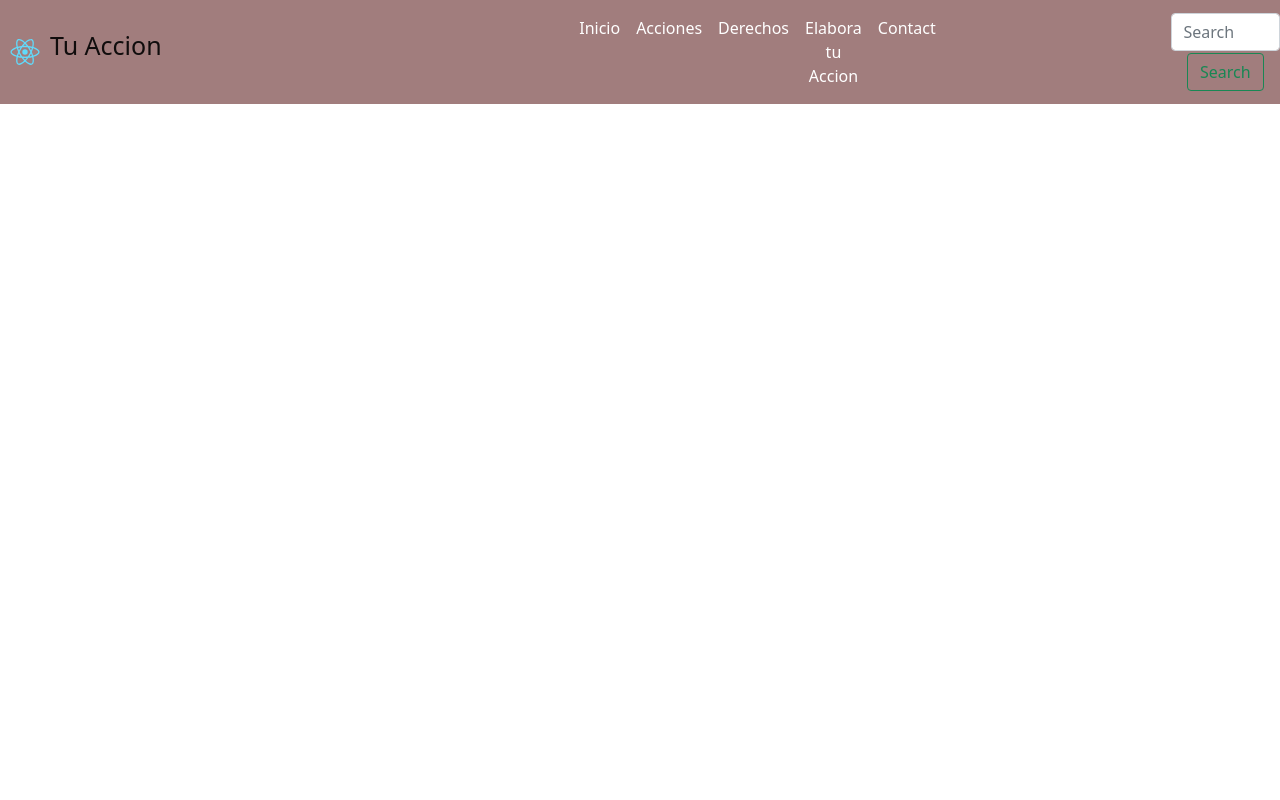
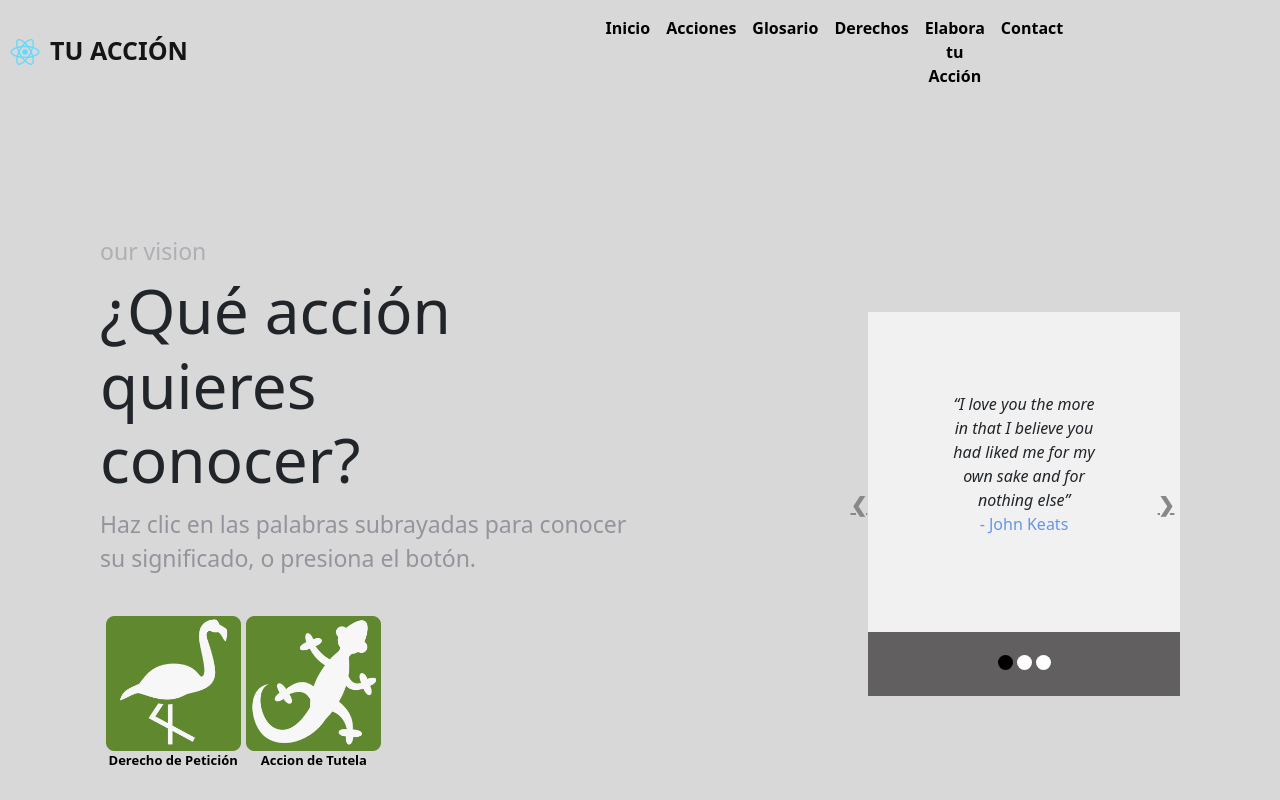
Before and after one commit to GAOV13/TuAccion, a React (Create React App) app: page /Acciones in a window 1280 px wide. Shown: the top 800 px of the page. Built offline with nearby package versions, Linux system fonts and the light colour scheme.

Commit message:
Subiendo Slider

```diff
--- a/src/App.js
+++ b/src/App.js
@@ -1,20 +1,30 @@
 import React, { Component } from 'react';
-import logo from './assets/img/logo.svg';
-import { Link, Router } from 'react-router-dom';
+import { Switch, Route } from 'react-router-dom';
 import './assets/css/App.css';
 import 'bootstrap/dist/css/bootstrap.min.css'
 
 //importaciones de componentes
 import NavBar from './components/navBar/navBar';
+import Accion from './components/Acciones/accion';
 
 class App extends Component {
   render () {
     return (
       <div className="App">
+        <head>
+          <meta name="viewport" content="width=device-width, user-scalable=no, initial-scale=1.0, maximun-scale=1.0, minimun-scale=1.0"/>
+          <title>Tu Acción</title>
+        </head>
         <body>
           <div>
-          <meta name="viewport" content="width=device-width, user-scalable=no, initial-scale=1.0, maximun-scale=1.0, minimun-scale=1.0"/>
+
           <NavBar></NavBar>
+
+          <Switch>
+            <Route path='/Acciones' exact>
+              <Accion></Accion>
+            </Route>
+          </Switch>
           </div>
         </body>
       </div>
--- /dev/null
+++ b/src/assets/css/accion.css
@@ -0,0 +1,89 @@
+@charset "utf-8";
+
+.accion_bg {
+	background-color: rgb(250, 250, 250);
+	overflow: hidden;
+}
+
+.accion_header {
+	background-color: rgb(216, 216, 216);
+	display: flex;
+	flex-wrap: nowrap;
+	flex-direction: row;
+	width: 100%;
+	min-height: 100vh;
+	position: relative;
+	justify-content: space-between;
+	align-items: center;
+}
+
+.accion_header_col{
+	padding: 100px;
+}
+
+.accion_info{
+	background-color: rgb(216, 216, 216);
+	width: 60%;
+	/* padding: 255px; */
+	display: flex;
+	flex-direction: column;
+}
+
+.accion_palabras{
+	text-align: left;
+}
+
+.accion_palabras h1{
+	font-size: 62px;
+}
+
+.accion_palabras p{
+	margin: 10px 0 40px;
+	font-size: 23px;
+	color: rgb(149, 147, 156);
+}
+
+.accion_palabras h2{
+	font-size: 23px;
+	color: rgba(149, 147, 156, 0.60);
+}
+
+.accion_boton_container {
+	background-color: rgb(216, 216, 216);
+	display: flex;
+	flex-wrap: nowrap;
+	flex-direction: row;
+	justify-content: stretch;
+}
+
+.aBoton_info {
+	color: rgb(0, 0, 0);
+	text-decoration: none;
+	text-align: center;
+	font-weight: bold;
+	font-size: 13px;
+	padding: 0 0 0 1%;
+}
+
+.aBoton_info:hover {
+	color: #3be5b2;
+	transition: 1s;
+}
+.aBoton_info img {
+	opacity: 0.8;
+	cursor: pointer;
+}
+
+.aBoton_img {
+	width: 135px;
+	height: 135px;
+}
+
+.accion_img {
+	background-color: rgb(216, 216, 216);
+	width: 40%;
+}
+
+.temp {
+	position: relative;
+}
--- a/src/assets/css/navBar.css
+++ b/src/assets/css/navBar.css
@@ -1,11 +1,12 @@
 .fondo {
-    background-color: #a17d7d;
+  background-color: rgb(216, 216, 216);
   overflow: hidden;
 }
 
 .links {
-    color: white;
+  color: rgb(0, 0, 0);
   text-decoration: none;
+  font-weight: bold;
   transition: all 0.4s;
 }
 
@@ -16,25 +17,6 @@
   transition: 0.4s;
 }
 
-/*.boton1 {
-    border-radius: 50px;
-    background-color: white;
-    color: black;
-    font-size: 20px;
-    margin-left: -40%;
-    cursor: pointer;
-    width: 150%;
-    border: 3px solid #72bb53;
-    transition: all 0.3s;
-    padding-bottom: 3px;
-    padding-top: 3px;
-}
-
-.boton1:hover {
-    background-color: #3be5b2;
-    color: white;
-}*/
-
 .imagenT {
   margin-left: -450%;
 }
--- /dev/null
+++ b/src/assets/css/slider.css
@@ -0,0 +1,82 @@
+/* Esto es una temporal */
+
+@charset "utf-8";
+
+/* Slideshow container */
+.slideshow-container {
+  background: #f3f3f3f1;
+}
+
+/* Slides */
+.mySlides {
+  display: none;
+  max-width: 100%;
+  padding: 80px;
+  text-align: center;
+}
+
+.mySlidesB {
+  display: block;
+  max-width: 100%;
+  padding: 80px;
+  text-align: center;
+}
+
+/* Next & previous buttons */
+.prev, .next {
+  cursor: pointer;
+  position: absolute;
+  top: 50%;
+  right: 31%;
+  width: auto;
+  margin-top: -30px;
+  padding: 16px;
+  color: #888;
+  font-weight: bold;
+  font-size: 20px;
+  border-radius: 0 3px 3px 0;
+  user-select: none;
+}
+
+/* Position the "next button" to the right */
+.next {
+  position: absolute;
+  right: 7%;
+  border-radius: 3px 0 0 3px;
+}
+
+/* On hover, add a black background color with a little bit see-through */
+.prev:hover, .next:hover {
+  background-color: rgba(0,0,0,0.8);
+  color: white;
+}
+
+/* The dot/bullet/indicator container */
+.dot-container {
+  text-align: center;
+  padding: 20px;
+  background: rgb(97, 95, 95);
+}
+
+/* The dots/bullets/indicators */
+.dot {
+  cursor: pointer;
+  height: 15px;
+  width: 15px;
+  margin: 0 2px;
+  background-color: rgb(255, 255, 255);
+  border-radius: 50%;
+  display: inline-block;
+  transition: background-color 0.6s ease;
+}
+
+/* Add a background color to the active dot/circle */
+.active, .dot:hover {
+  background-color: #000000;
+}
+
+/* Add an italic font style to all quotes */
+q {font-style: italic;}
+
+/* Add a blue color to the author */
+.author {color: cornflowerblue;}
--- /dev/null
+++ b/src/components/Acciones/accion.js
@@ -0,0 +1,53 @@
+// Esta es de prueva temporar
+import React, { Component } from "react";
+import AccionBoton from "./extras/accionBoton";
+import Ave from "../../assets/img/Ave.png";
+import Anfibio from "../../assets/img/Anfibio.png";
+import Slider from "./extras/slider";
+
+class Accion extends Component{
+	render (){
+		return (
+			<div className='accion_bg'>
+				<section className='accion_header'>
+					<div className='accion_header_col accion_info'>
+						<div className='accion_palabras'>
+							<h2>our vision</h2>
+							<h1>¿Qué acción quieres<br/>conocer?</h1>
+							<p>
+								Haz clic en las palabras subrayadas para conocer<br/>su significado, o presiona el botón.
+							</p>
+						</div>
+						<div className='accion_boton_container'>
+							<AccionBoton nombre="Derecho de Petición" direccion="/Acciones/derecho-de-peticion" imagen={Ave}></AccionBoton>
+							<AccionBoton nombre="Accion de Tutela" direccion="/Acciones/accion-de-tutela" imagen={Anfibio}></AccionBoton>
+						</div>
+					</div>
+					<div className='accion_header_col accion_img'>
+            <Slider onIdSelect={this.updateId} id={this.state.id}></Slider>
+					</div>
+				</section>
+				<section className='temp'>
+					<h1>Hola Compañeros</h1>
+				</section>
+			</div>
+		);
+	}
+
+  constructor(props){
+    super(props);
+    this.state = { id: 1 };
+    this.updateId = this.updateId.bind(this);
+  }
+
+  componentWillUnmount(){
+    this.setState( { } )
+	}
+
+  updateId(n){
+    this.setState( { id: n } );
+  }
+
+}
+
+export default Accion;
--- /dev/null
+++ b/src/components/Acciones/extras/accionBoton.js
@@ -0,0 +1,26 @@
+import React, { Component } from "react";
+import { Link } from 'react-router-dom';
+import '../../../assets/css/accion.css';
+
+class AccionBoton extends Component {
+  render () {
+    return (
+			<Link className='aBoton_info' to={this.props.direccion}>
+				<img className='aBoton_img' src={this.props.imagen}></img><br/>
+				{this.props.nombre}
+			</Link>
+    );
+  }
+
+	constructor(props){
+		super(props)
+	}
+
+	componentDidMount() {
+	}
+
+	componentWillUnmount(){
+	}
+}
+
+export default AccionBoton;
--- /dev/null
+++ b/src/components/Acciones/extras/slider.js
@@ -0,0 +1,82 @@
+import { Component } from "react";
+import { Link } from 'react-router-dom';
+import "../../../assets/css/slider.css"
+
+class Slider extends Component {
+  render (){
+    return (
+      <div class="slideshow-container">
+        <div class={this.state.mySlides[0]}>
+          <q>I love you the more in that I believe you had liked me for my own sake and for nothing else</q>
+            <p class="author">- John Keats</p>
+        </div>
+        <div class={this.state.mySlides[1]}>
+          <q>But man is not made for defeat. A man can be destroyed but not defeated.</q>
+          <p class="author">- Ernest Hemingway</p>
+        </div>
+        <div class={this.state.mySlides[2]}>
+          <q>I have not failed. I've just found 10,000 ways that won't work.</q>
+          <p class="author">- Thomas A. Edison</p>
+        </div>
+        <div>
+          <Link class="prev" onClick={() => this.plusSlides(-1)} to="/Acciones">&#10094;</Link>
+          <Link class="next" onClick={() => this.plusSlides(1)} to="/Acciones">&#10095;</Link>
+        </div>
+        <div class="dot-container">
+          <span class={this.state.dot[0]} onClick={() => this.currentSlide(1)}></span>
+          <span class={this.state.dot[1]} onClick={() => this.currentSlide(2)}></span>
+          <span class={this.state.dot[2]} onClick={() => this.currentSlide(3)}></span>
+        </div>
+      </div>
+    );
+  }
+
+  constructor(props){
+    super(props);
+    this.state = {slideIndex: this.props.id,
+                  mySlides: ["mySlides", "mySlides", "mySlides"],
+                  dot: ["dot", "dot", "dot"]};
+    this.showSlides(this.props.id)
+  }
+
+  componentWillUnmount(){
+    this.setState( { } )
+	}
+
+  showSlides(n) {
+    var i;
+    var index = n;
+    var slides = this.state.mySlides;
+    var dots = this.state.dot;
+    if (n > slides.length) {index = 1}
+    if (n < 1) {index = slides.length}
+    for (i = 0; i < slides.length; i++) {
+      slides[i] = "mySlides";
+      dots[i] = dots[i].replace(" active", "");
+    }
+    slides[index-1] = "mySlidesB";
+    dots[index-1] += " active";
+
+    this.setState({
+      mySlides: slides,
+      dot: dots,
+      slideIndex: index
+    });
+    this.idSelect(index)
+  }
+
+  plusSlides(n) {
+    var index = this.state.slideIndex + n;
+    this.showSlides(index);
+  }
+
+  currentSlide(n) {
+    this.showSlides(n);
+  }
+
+  idSelect(n){
+    this.props.onIdSelect(n);
+  }
+}
+
+export default Slider;
--- a/src/components/navBar/nabItem.js
+++ b/src/components/navBar/nabItem.js
@@ -20,7 +20,6 @@ class NabItem extends Component {
 	}
 
 	componentDidMount() {
-		console.log("Estoy en Cons NavItem");
 	}
 
 	componentWillUnmount(){
--- a/src/components/navBar/navBar.js
+++ b/src/components/navBar/navBar.js
@@ -1,7 +1,5 @@
 import React, { Component } from "react";
 import '../../assets/css/navBar.css';
-//import 'tu-accion/src/assets/css/navBar.css';
-import { Link } from 'react-router-dom';
 import NabItem from './nabItem';
 import Logo from '../../assets/img/logo.svg';
 
@@ -10,24 +8,25 @@ class NavBar extends Component {
 		return (
 			<React.Fragment>
         <nav className="navbar navbar-expand-lg navbar-light fondo justify-content-between">
-					<a className="navbar-brand" style = {{'margin-right' : '32%', 'font-size' : '25px'}}>
-						<img src={Logo} width="50" height="50" class="d-inline-block align-top" alt=""></img>
-						Tu Accion
+					<a className="navbar-brand" style = {{'margin-right' : '32%', 'font-size' : '25px', 'font-weight' : 'bold'}}>
+						<img src={Logo} width="50" height="40" class="d-inline-block align-top" alt=""></img>
+						TU ACCIÓN
 					</a>
-					<button class="navbar-toggler" type="button" data-toggle="collapse" data-target="#navbarSupportedContent" aria-controls="navbarSupportedContent" aria-expanded="false" aria-label="Toggle navigation">
+					<button class="navbar-toggler" type="button" data-toggle="collapse" data-target="#navbarSupportedContent" aria-controls="navbarSupportedContent" aria-expanded="true" aria-label="Toggle navigation">
 						<span class="navbar-toggler-icon"></span>
 					</button>
 					<div className="collapse navbar-collapse" id="navbarSupportedContent">
 						<ul className="navbar-nav mr-auto">
 							<NabItem nombre="Inicio" direccion='/'></NabItem>
 							<NabItem nombre="Acciones" direccion='/Acciones'></NabItem>
+							<NabItem nombre="Glosario" direccion='/Glosario'></NabItem>
 							<NabItem nombre="Derechos" direccion='/Derechos'></NabItem>
-							<NabItem nombre="Elabora tu Accion" direccion='/elabora-tu-accion'></NabItem>
+							<NabItem nombre="Elabora tu Acción" direccion='/elabora-tu-accion'></NabItem>
 							<NabItem nombre="Contact" direccion='/Contact'></NabItem>
 						</ul>
 						<form class="form-inline my-2 my-lg-0" style = {{'margin-left' : '32%', 'font-size' : '25px'}}>
 							<input class="form-control mr-sm-2" type="search" placeholder="Search" aria-label="Search"></input>
-							<button class="btn btn-outline-success my-2 my-sm-0" type="submit">Search</button>
+							{/* <button class="btn btn-outline-success my-2 my-sm-0" type="submit">Search</button> */}
 						</form>
           </div>
         </nav>
```
Also changed, not shown: src/assets/img/Anfibio.png (added), src/assets/img/Ave.png (added). Lines whose indentation alone changed are shown as unchanged.
